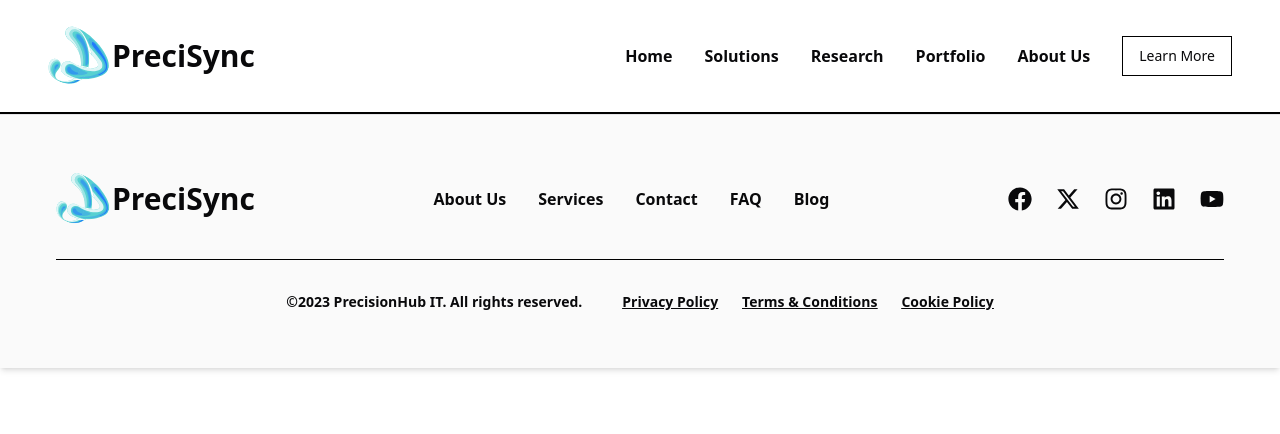
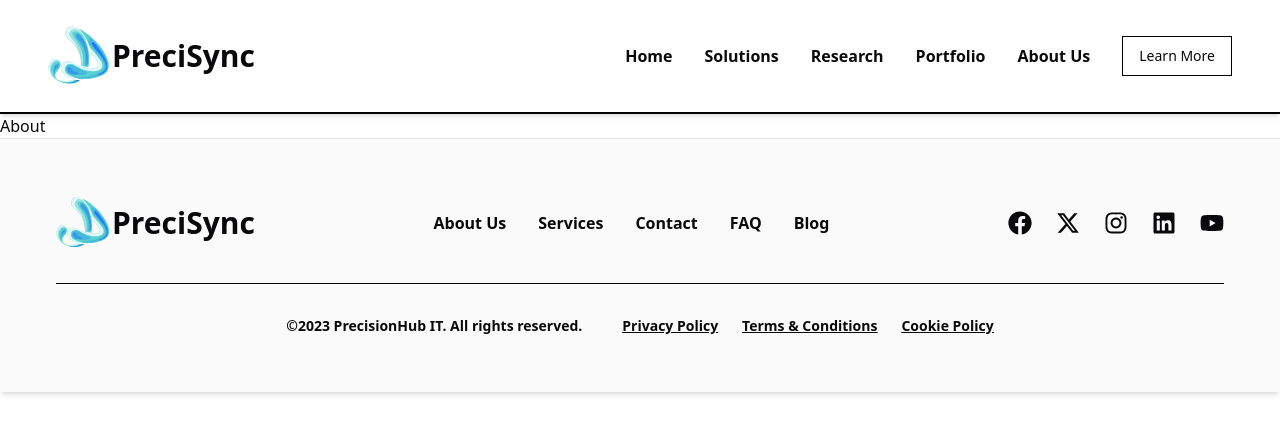
Before and after one commit to Siddhartha097/precisionHubIT, a React (Vite) app: page /about in a window 1280 px wide. Shown: the top 434 px of the page. Built offline with nearby package versions, Linux system fonts and the light colour scheme.

Commit message:
first commit

```diff
--- /dev/null
+++ b/src/Pages/About.tsx
@@ -0,0 +1,9 @@
+
+
+const About = () => {
+    return (
+        <div>About</div>
+    )
+}
+
+export default About
--- a/src/components/Footer.tsx
+++ b/src/components/Footer.tsx
@@ -7,7 +7,7 @@ import { Logo } from "@/images";
 const Services = [
     {
         label: 'About Us',
-        link: '#',
+        link: '/about',
     },
     {
         label: 'Services',
--- a/src/components/Navbar.tsx
+++ b/src/components/Navbar.tsx
@@ -26,7 +26,7 @@ const Navbar = () => {
                     <Link className="hover:text-green-600 transition-all" to={'/solutions'}><li>Solutions</li></Link>
                     <Link className="hover:text-green-600 transition-all" to={'/research'}><li>Research</li></Link>
                     <Link className="hover:text-green-600 transition-all" to={'#'}><li>Portfolio</li></Link>
-                    <Link className="hover:text-green-600 transition-all" to={'#'}><li>About Us</li></Link>
+                    <Link className="hover:text-green-600 transition-all" to={'/about'}><li>About Us</li></Link>
                 </ul>
                 <Link to={'/learn'}>
                     <Button className="rounded-none border border-black hover:bg-green-600 hover:border-green-600 hover:text-white text-sm" variant={'outline'}>Learn More</Button>
@@ -46,7 +46,7 @@ const Navbar = () => {
                             <SheetClose asChild><Link className="hover:text-green-600 transition-all" to={'/solutions'}><li>Solutions</li></Link></SheetClose>
                             <SheetClose asChild><Link className="hover:text-green-600 transition-all" to={'/research'}><li>Research</li></Link></SheetClose>
                             <SheetClose asChild><Link className="hover:text-green-600 transition-all" to={'#'}><li>Portfolio</li></Link></SheetClose>
-                            <SheetClose asChild><Link className="hover:text-green-600 transition-all" to={'#'}><li>About Us</li></Link></SheetClose>
+                            <SheetClose asChild><Link className="hover:text-green-600 transition-all" to={'/about'}><li>About Us</li></Link></SheetClose>
                         </ul>
                        <SheetClose asChild>
                             <Link to={'/learn'}>
--- a/src/main.tsx
+++ b/src/main.tsx
@@ -8,6 +8,7 @@ import { BrowserRouter, Route, Routes } from 'react-router-dom'
 import Solutions from './Pages/Solutions.tsx'
 import Researches from './Pages/Researches.tsx'
 import Learn from './Pages/Learn.tsx'
+import About from './Pages/About.tsx'
 
 ReactDOM.createRoot(document.getElementById('root')!).render(
   <React.StrictMode>
@@ -18,6 +19,7 @@ ReactDOM.createRoot(document.getElementById('root')!).render(
         <Route path='/solutions' element={<Solutions />} />
         <Route path='/research' element={<Researches />}/>
         <Route path= '/learn' element={<Learn />} />
+        <Route path='/about' element={<About />} />
       </Routes>
       <Footer />
     </BrowserRouter>
```
Also changed, not shown: 1 other file (tests, documents, lock files or other folders).
